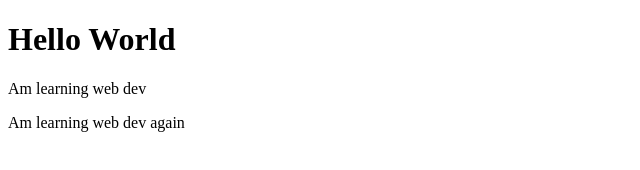
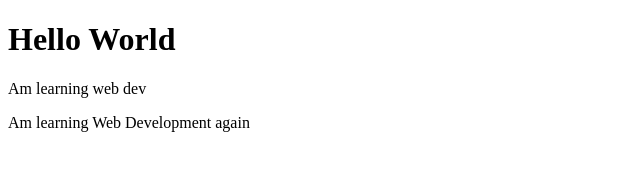
Before and after one commit to rennysam/FullStack_Dev, a website: page index.html in a window 1280 px wide. Shown: the full height of the page, 0-640 px from the left. Drawn offline with Linux system fonts and the light colour scheme.

Commit message:
forth commit

```diff
--- a/index.html
+++ b/index.html
@@ -8,6 +8,6 @@
 <body>
     <h1>Hello World</h1>
     <p>Am learning web dev</p>
-    <p>Am learning web dev again</p>
+    <p>Am learning Web Development again</p>
 </body>
 </html>
```
Also changed, not shown: package.json (added, +24 -0 lines), 2 other files.
